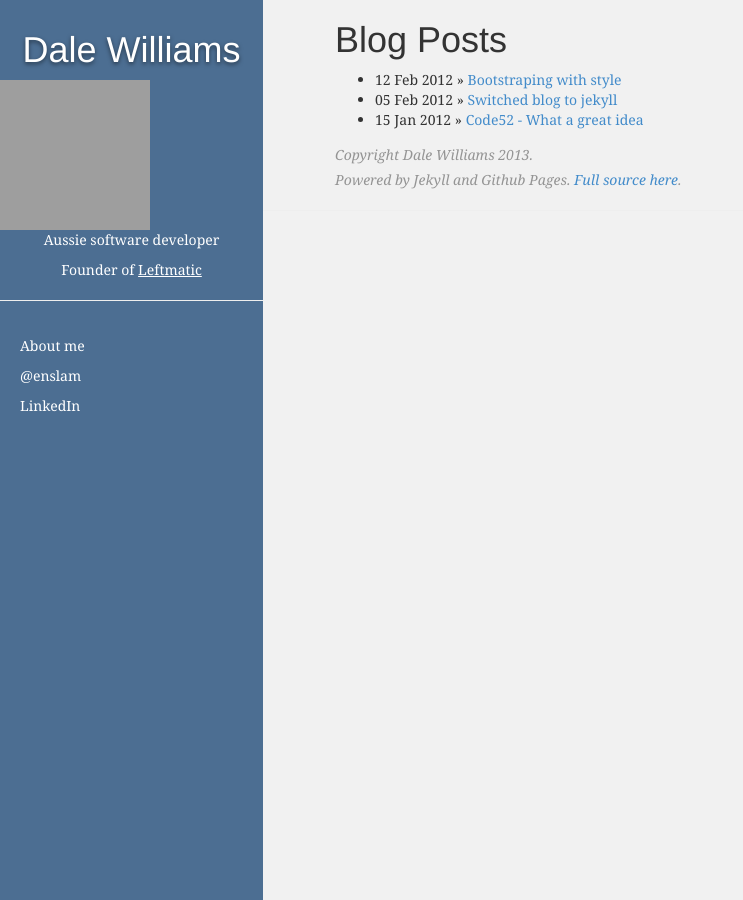
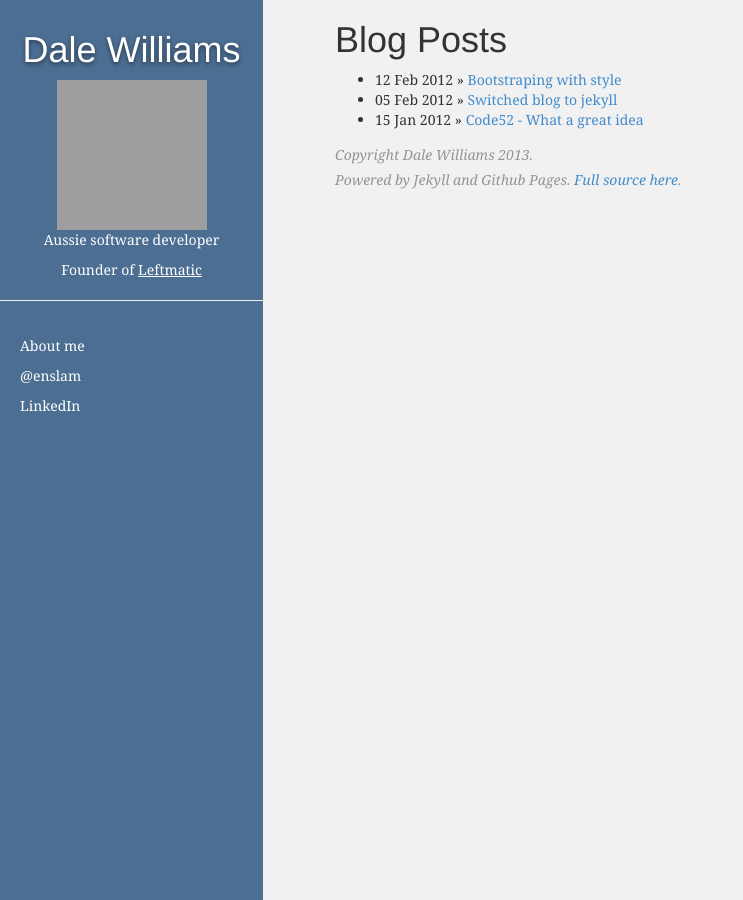
Before and after one commit to enslam/enslam.github.io, a Jekyll site: the page built from index.html, in a window 1280 px wide. Shown: the whole page, without its empty margins (0-743 px from the left). Built offline with Jekyll 4.4.1, drawn with Linux system fonts in a browser that asks for light colours; Markdown is read by kramdown in place of the engine named in the settings; grey boxes are pictures that could not be loaded.

Commit message:
Centre photo

```diff
--- a/_layouts/default.html
+++ b/_layouts/default.html
@@ -26,7 +26,7 @@
             <div class="col-md-3 col-sm-12">
                 <div class="sidebar" data-spy="affix" role="navigation">
                     <h1 class="title"><a href="/">{{ site.title }}</a></h1>
-                    <div class="hidden-sm hidden-xs"><img src="http://www.gravatar.com/avatar/ea0cd17bcc28810e1581fa9881298c60?s=150" /></div>
+                    <div class="hidden-sm hidden-xs text-center"><img src="http://www.gravatar.com/avatar/ea0cd17bcc28810e1581fa9881298c60?s=150" /></div>
                     <p>Aussie software developer</p>
                     <p>Founder of <a href="http://www.leftmatic.com">Leftmatic</a></p>
                     <hr />
```
